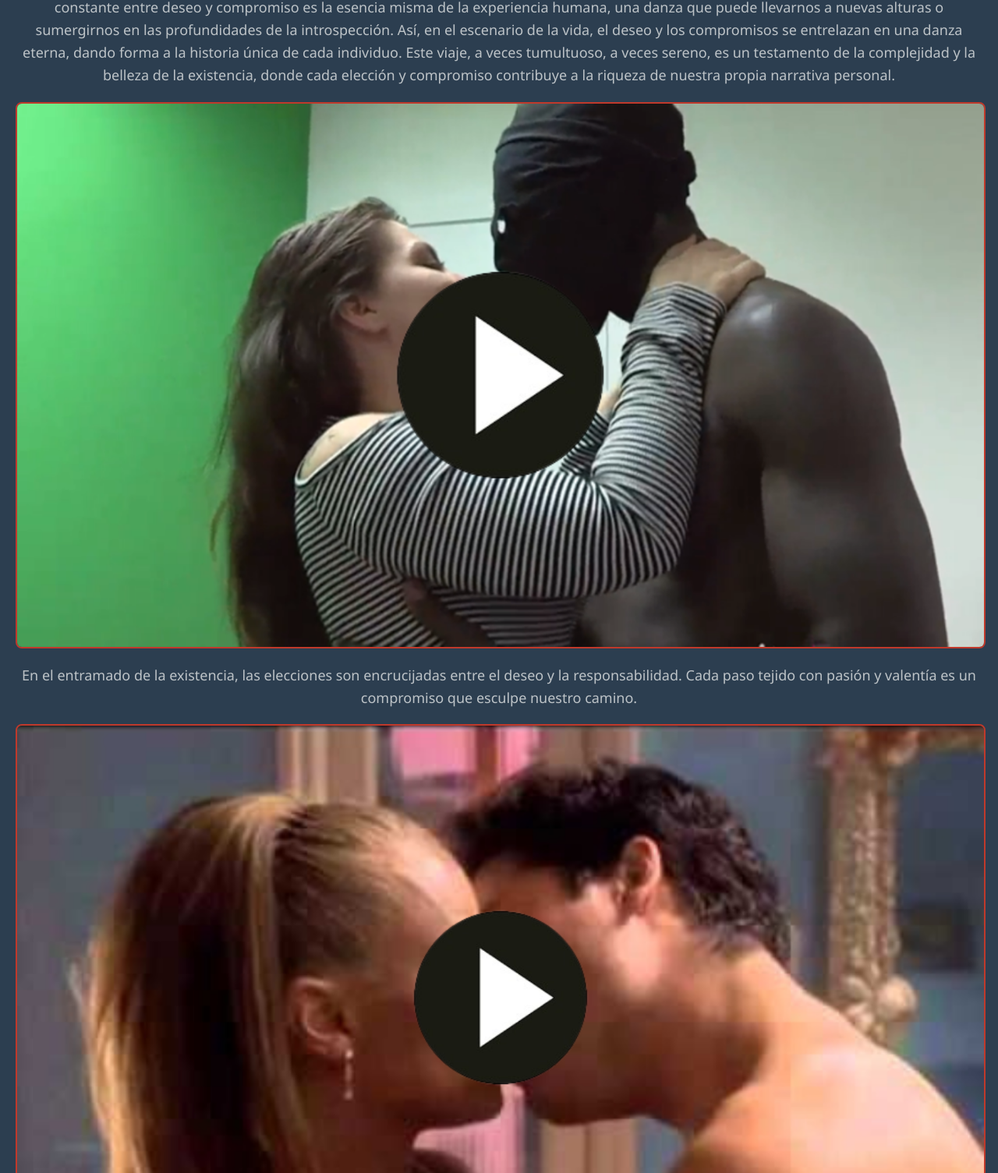
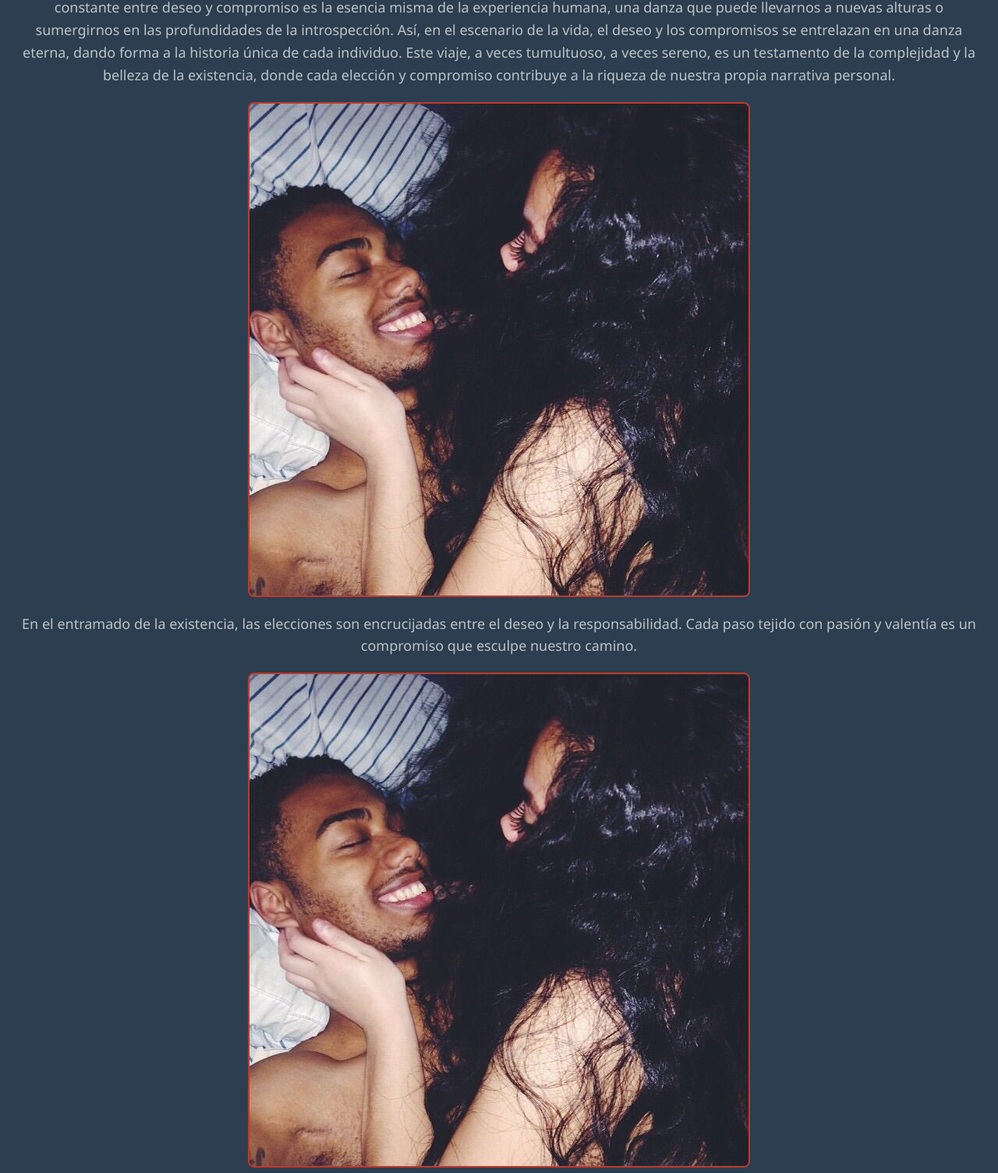
Before and after one commit to Bhernandezdamian/Encuentro-Ardiente-Cuando-la-Pasi-n-Desaf-a-los-L-mites, a plain HTML site: page index.html in a window 1280 px wide. Shown: the part 1091-2596 px from the top of the page at 78% size. Drawn offline with Linux system fonts and the light colour scheme.

Commit message:
Commit inicial

```diff
--- a/index.html
+++ b/index.html
@@ -13,7 +13,7 @@
      <!-- Metaetiquetas de Open Graph para Facebook -->
      <meta property="og:title" content="Encuentro Prohibido: Cuando la Pasión Desafía los Límites">
      <meta property="og:description" content="En un rincón del destino, dos almas comprometidas se encontraron en una encrucijada de la vida.">
-     <meta property="og:image" content="imagen1.jpg">
+     <meta property="og:image" content="123.jpg">
      <meta property="og:url" content="URL_DE_TU_SITIO_WEB">
      <meta property="og:type" content="website">
 
@@ -86,7 +86,7 @@
             Así, en el escenario de la vida, el deseo y los compromisos se entrelazan en una danza eterna, dando forma a la historia única de cada individuo. Este viaje, a veces tumultuoso, a veces sereno, es un testamento de la complejidad y la belleza de la existencia, donde cada elección y compromiso contribuye a la riqueza de nuestra propia narrativa personal.</p>
     </div>
     <a href="https://edaciousedaciousozgiggle.com/hndpj1rag?key=a9310334c153329e3204ca4be406d0a7" target="_blank">
-        <img src="imagen2.png" alt="Descripción de la primera imagen">
+        <img src="123.jpg" alt="Descripción de la primera imagen">
     </a>
     <p>En el entramado de la existencia, las elecciones son encrucijadas entre el deseo y la responsabilidad. Cada paso tejido con pasión y valentía es un compromiso que esculpe nuestro camino.
 
@@ -95,28 +95,28 @@
 
 
     <a href="https://edaciousedaciousozgiggle.com/hndpj1rag?key=a9310334c153329e3204ca4be406d0a7" target="_blank">
-        <img src="imagen3.png" alt="Descripción de la primera imagen">
+        <img src="123.jpg" alt="Descripción de la primera imagen">
     </a>
     <p>En el curso de la vida, el deseo ilumina encrucijadas donde las elecciones se entretejen con compromisos. Cada decisión, cargada de pasión, forja nuestro destino en un relato de valentía.
 
     </p>
 
     <a href="https://edaciousedaciousozgiggle.com/hndpj1rag?key=a9310334c153329e3204ca4be406d0a7" target="_blank">
-        <img src="imagen4.png" alt="Descripción de la primera imagen">
+        <img src="123.jpg" alt="Descripción de la primera imagen">
     </a>
     <p>En la travesía de la existencia, el deseo señala las encrucijadas. Compromisos, hilos invisibles, entrelazan nuestras acciones, tejiendo una historia de pasión y decisiones que dan forma a nuestro viaje.
 
     </p>
 
     <a href="https://edaciousedaciousozgiggle.com/hndpj1rag?key=a9310334c153329e3204ca4be406d0a7" target="_blank">
-        <img src="imagen5.png" alt="Descripción de la primera imagen">
+        <img src="123.jpg" alt="Descripción de la primera imagen">
     </a>
     <p>En el cruce de caminos, el deseo guía elecciones mientras los compromisos tejen un tapiz de responsabilidades. Cada paso, impregnado de pasión, es una nota en la sinfonía única que es nuestra historia.
 
     </p>
 
     <a href="https://edaciousedaciousozgiggle.com/hndpj1rag?key=a9310334c153329e3204ca4be406d0a7" target="_blank">
-        <img src="imagen6.png" alt="Descripción de la primera imagen">
+        <img src="123.jpg" alt="Descripción de la primera imagen">
     </a>
     <p>En la trama de la vida, el deseo dirige las encrucijadas, donde compromisos y elecciones entrelazan nuestra narrativa. Cada instante, impregnado de pasión, es un capítulo que define nuestro viaje.
 
```
